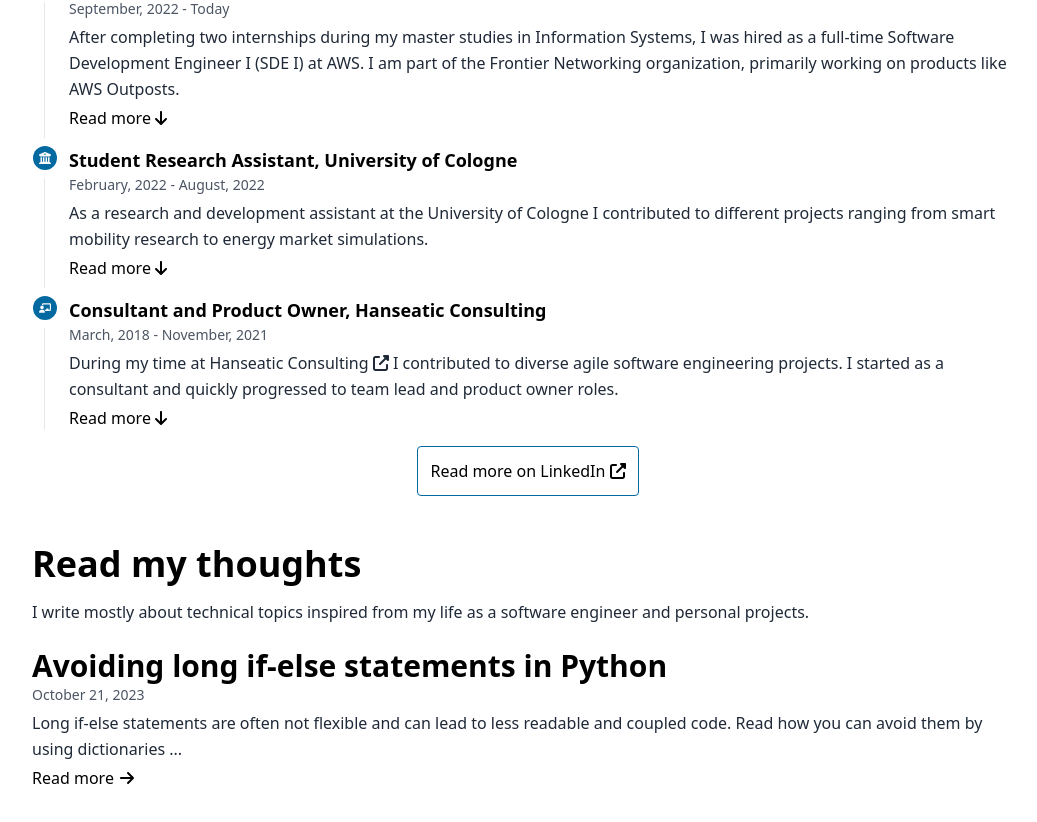
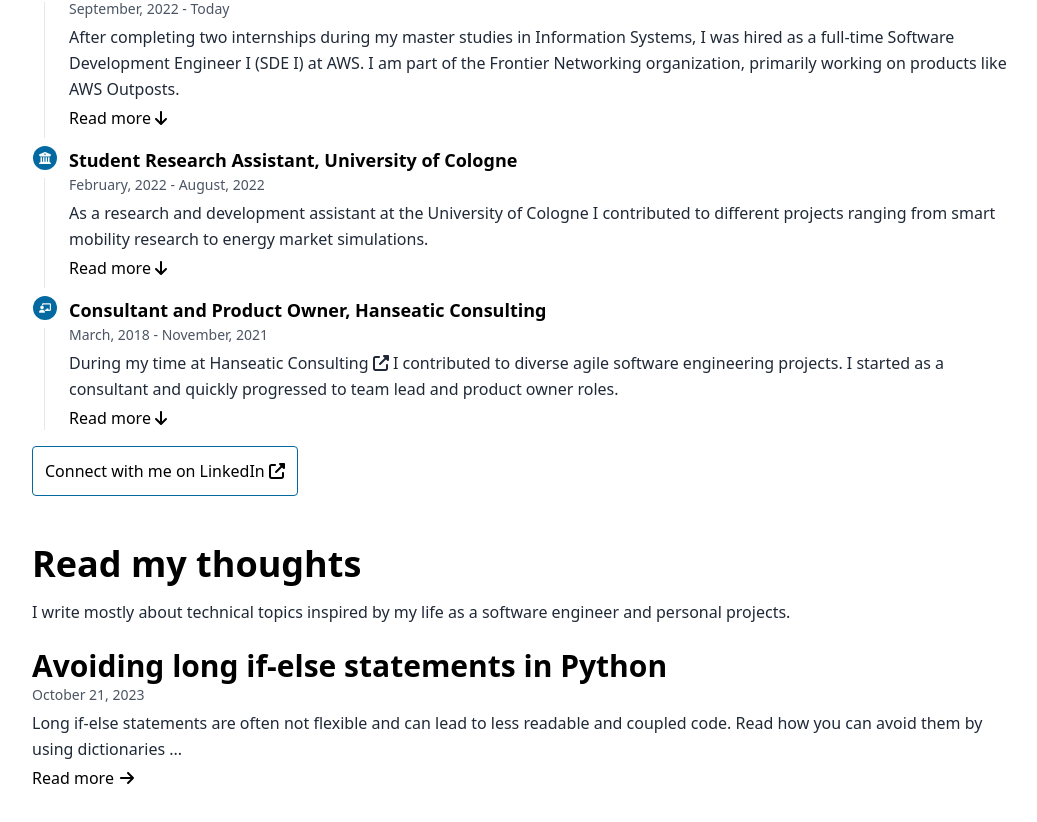
Before and after one commit to phipag/philipp-page, a Next.js app: page / in a window 1280 px wide. Shown: the part 658-1480 px from the top of the page, without its empty margins (112-1149 px from the left). Built offline with nearby package versions, Linux system fonts and the light colour scheme.

Commit message:
Fix typo and change alignment of LinkedIn button.

```diff
--- a/app/page.tsx
+++ b/app/page.tsx
@@ -30,13 +30,13 @@ export default function Home() {
       <section className="container mx-auto mt-4 p-4 lg:max-w-screen-lg">
         <h1 className="text-4xl font-extrabold">My recent experience</h1>
         <RecentExperience />
-        <div className="mt-4 text-center">
+        <div className="mt-4">
           <a
             className="inline-block rounded border border-sky-700 p-3 font-medium ring-sky-100 transition-colors hover:bg-gray-100 active:ring-4"
             href="https://www.linkedin.com/in/philipp-page/"
             target="_blank"
           >
-            Read more on LinkedIn <FontAwesomeIcon icon={faUpRightFromSquare} />
+            Connect with me on LinkedIn <FontAwesomeIcon icon={faUpRightFromSquare} />
           </a>
         </div>
       </section>
@@ -44,7 +44,7 @@ export default function Home() {
       <section className="container mx-auto my-4 w-full p-4 lg:max-w-screen-lg">
         <h1 className="text-4xl font-extrabold">Read my thoughts</h1>
         <p className="mt-4 text-gray-800">
-          I write mostly about technical topics inspired from my life as a software engineer and personal projects.
+          I write mostly about technical topics inspired by my life as a software engineer and personal projects.
         </p>
         <PostsOverview limit={3} />
       </section>
```
